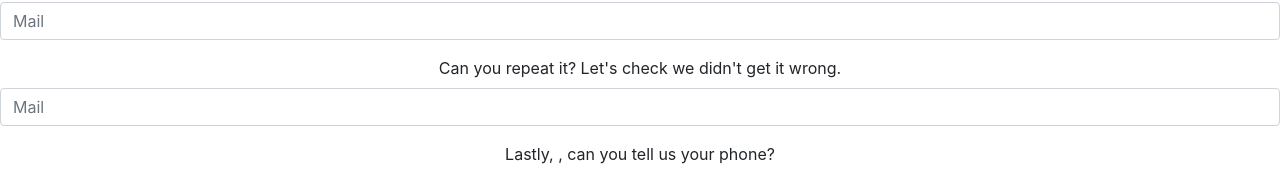
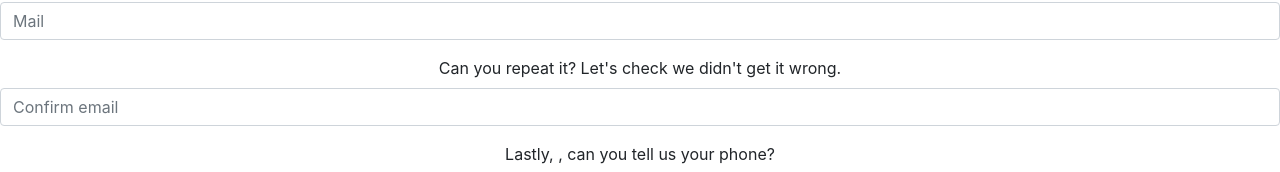
Before and after one commit to atowarek/beLocal-finalproject, a React (Create React App) app in the folder client/: page /signup in a window 1280 px wide. Shown: the part 172-344 px from the top of the page. Built offline with nearby package versions, Linux system fonts and the light colour scheme; no server answers; what google-maps-react would draw is missing.

Commit message:
fix: email validation

```diff
--- a/client/src/Components/form-signup.jsx
+++ b/client/src/Components/form-signup.jsx
@@ -6,7 +6,7 @@ class Signup extends React.Component {
     state= {
         name: '',
         mail: '',
-        mail2:'',
+        confirmEmail:'',
         phone: '',
         password: ''
     }
@@ -17,13 +17,13 @@ class Signup extends React.Component {
         })
     }
 
-    /*checkRepeat = () => {
-
-    }*/
 
     handleSubmit = event => {
         event.preventDefault()
-        const {name, mail, phone, password} = this.state
+        const {name, mail, phone, password, confirmEmail} = this.state
+        if(mail !== confirmEmail) {
+            alert(`Email don't match, please enter again your email address`)
+        }else{
         axios('http://localhost:5000/users', {
             method: 'POST',
             data: {
@@ -39,11 +39,12 @@ class Signup extends React.Component {
         .catch(error => {
             console.log(error)
         })
+        }
 
     }
 
     render() {
-        const {name, mail, mail2, phone, password} = this.state
+        const {name, mail, confirmEmail, phone, password} = this.state
         return (
             <div>
                 <Form onSubmit={this.handleSubmit}>
@@ -76,10 +77,10 @@ class Signup extends React.Component {
                             Can you repeat it? Let's check we didn't get it wrong.
                         </Label>
                         <Input
-                            value={mail2}
+                            value={confirmEmail}
                             onChange={this.handleChange}
-                            name='mail2'
-                            placeholder='Mail'
+                            name='confirmEmail'
+                            placeholder='Confirm email'
                             type='email'>
                         </Input>
                     </FormGroup>
```
